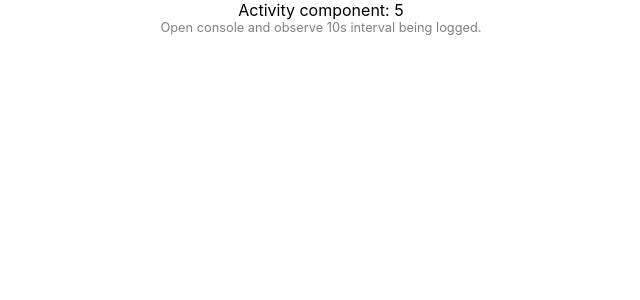
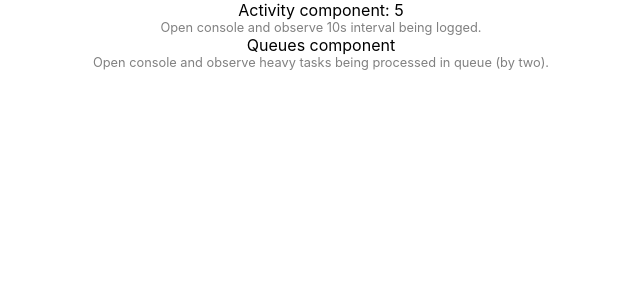
Before and after one commit to robert-janaszek/hooks-test, a React (Vite) app: page / in a window 1280 px wide. Shown: the top 300 px of the page, without its empty margins (319-959 px from the left). Built offline with nearby package versions, Linux system fonts and the light colour scheme.

Commit message:
Refine queue component

```diff
--- a/src/components/queues/queues.tsx
+++ b/src/components/queues/queues.tsx
@@ -4,5 +4,12 @@ import { useAppQueue } from "../../services/app-queue-hook"
 export const Queues = () => {
   useAppQueue();
 
-  return null;
+  return <>
+    <div>
+      Queues component
+    </div>
+    <div className='open-console'>
+      Open console and observe heavy tasks being processed in queue (by two).
+    </div>
+  </>;
 }
```
